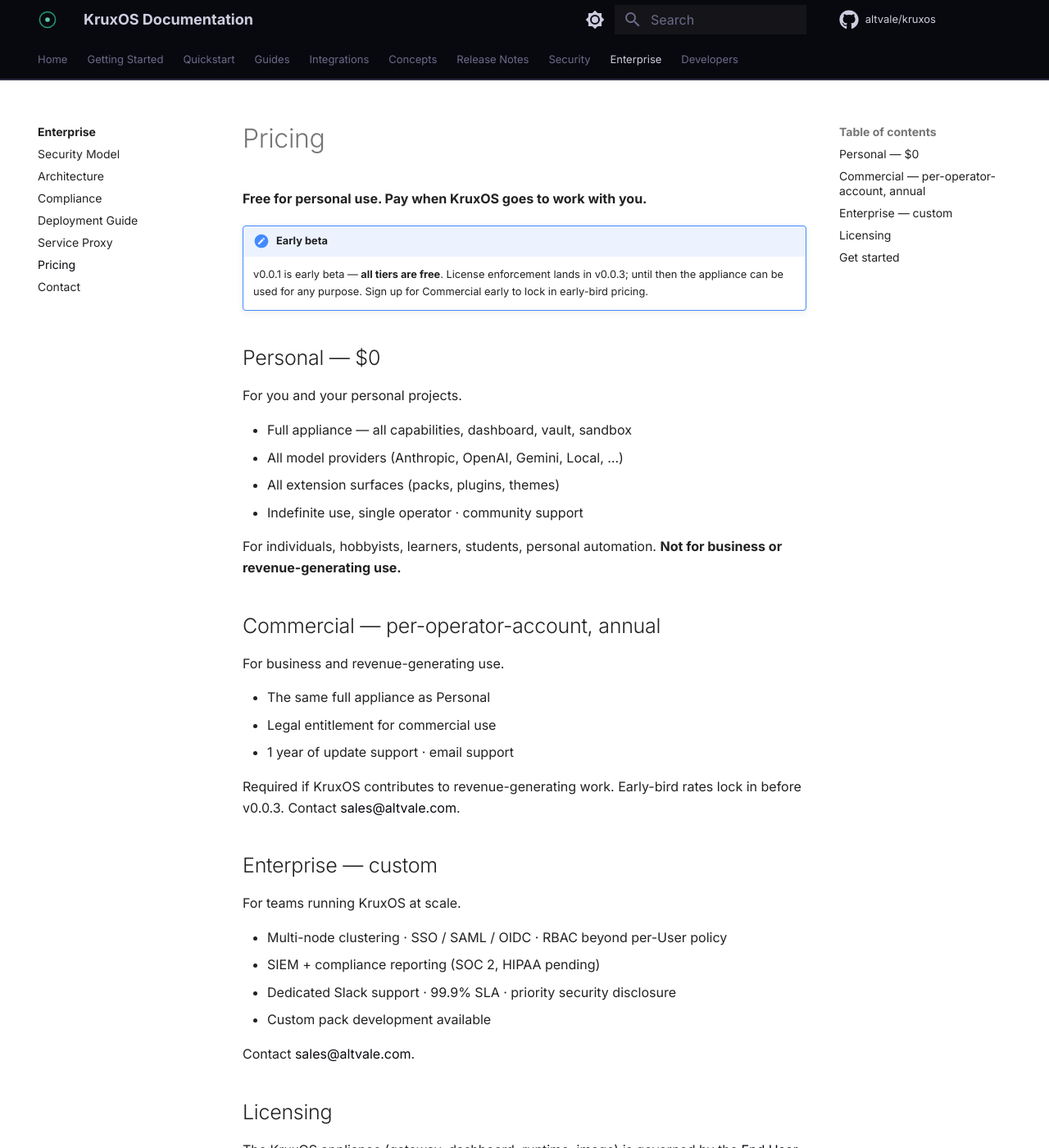
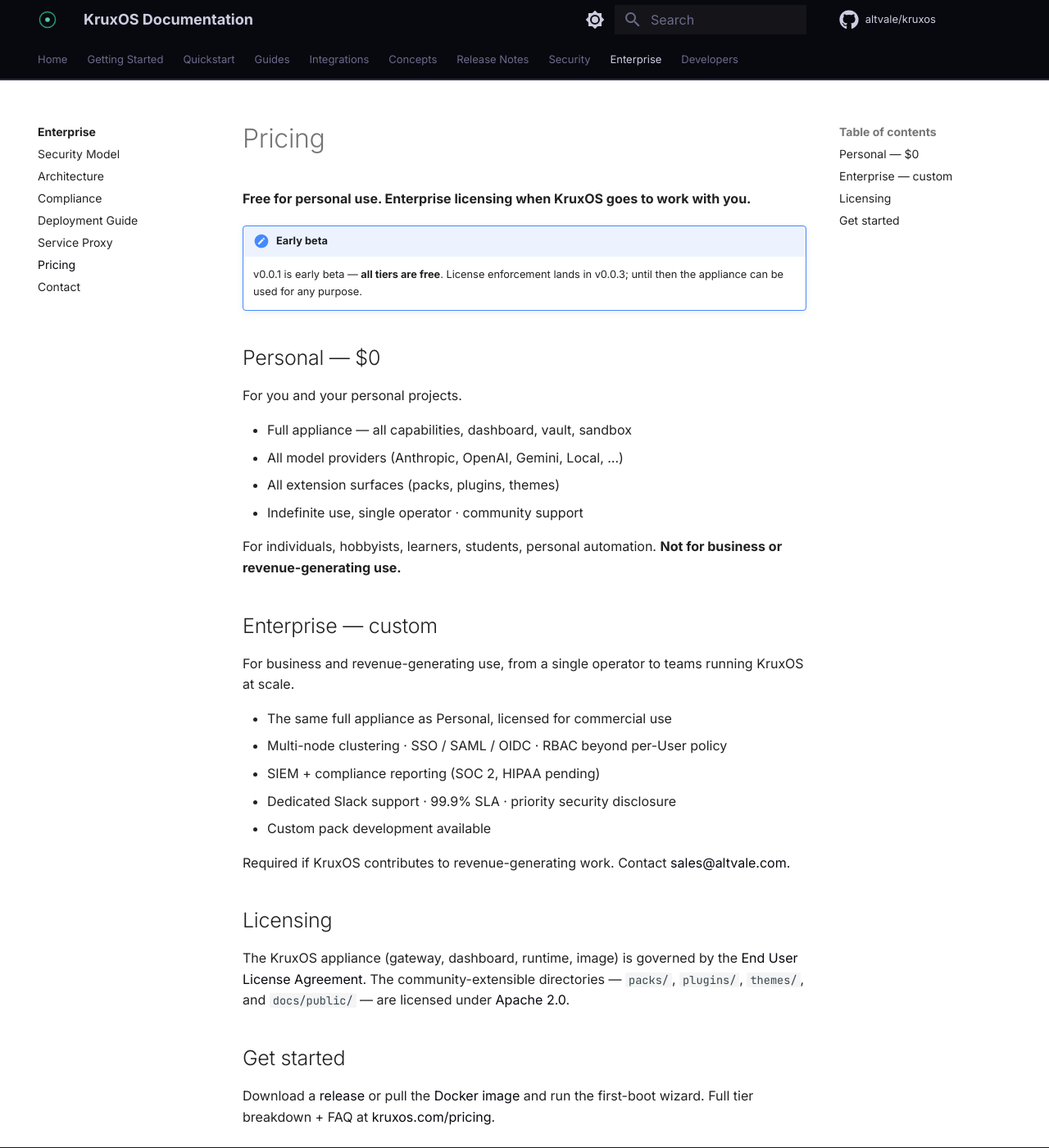
Before and after one commit to altvale/kruxos, an MkDocs documentation site: the page built from docs/public/docs/enterprise/pricing.md, in a window 1280 px wide and 1400 px high. Shown: the whole window at 82% size. Built offline with MkDocs 1.6.1 and Material for MkDocs 9.7.7, drawn with Linux system fonts in a browser that asks for light colours; comment, search, counter and statistics services are not loaded.

Commit message:
docs: two-tier pricing (Personal + Enterprise) + sign-in and activation guides
- Pricing sweep: Commercial tier removed from public docs; business and
  revenue-generating use now routes to Enterprise (contact sales).
  Touched enterprise/pricing.md, index.md, enterprise/index.md.
- New guides: guides/signing-in.md (magic-link flow, single-use / 15-min
  expiry, didn't-get-it help) and guides/activating.md (pairing-code
  online activation, offline paste, seat model, re-activation).
- Wired both guides into mkdocs nav and guides/index.md.

```diff
--- a/docs/public/docs/enterprise/index.md
+++ b/docs/public/docs/enterprise/index.md
@@ -99,5 +99,5 @@
 | [Compliance](compliance.md) | SOC2, ISO27001 readiness |
 | [Deployment Guide](deployment-guide.md) | Production deployment best practices |
 | [Service Proxy](service-proxy.md) | External service safety model |
-| [Pricing](pricing.md) | Personal (free), Commercial, and Enterprise tiers |
+| [Pricing](pricing.md) | Personal (free) and Enterprise (custom) tiers |
 | [Contact](contact.md) | Talk to the KruxOS team |
--- a/docs/public/docs/enterprise/pricing.md
+++ b/docs/public/docs/enterprise/pricing.md
@@ -1,11 +1,10 @@
 # Pricing
 
-**Free for personal use. Pay when KruxOS goes to work with you.**
+**Free for personal use. Enterprise licensing when KruxOS goes to work with you.**
 
 !!! note "Early beta"
     v0.0.1 is early beta — **all tiers are free**. License enforcement
     lands in v0.0.3; until then the appliance can be used for any purpose.
-    Sign up for Commercial early to lock in early-bird pricing.
 
 ## Personal — $0
 
@@ -19,26 +18,18 @@
 For individuals, hobbyists, learners, students, personal automation.
 **Not for business or revenue-generating use.**
 
-## Commercial — per-operator-account, annual
-
-For business and revenue-generating use.
-
-- The same full appliance as Personal
-- Legal entitlement for commercial use
-- 1 year of update support · email support
-
-Required if KruxOS contributes to revenue-generating work. Early-bird
-rates lock in before v0.0.3. Contact [sales@altvale.com](mailto:sales@altvale.com).
-
 ## Enterprise — custom
 
-For teams running KruxOS at scale.
+For business and revenue-generating use, from a single operator to teams
+running KruxOS at scale.
 
+- The same full appliance as Personal, licensed for commercial use
 - Multi-node clustering · SSO / SAML / OIDC · RBAC beyond per-User policy
 - SIEM + compliance reporting (SOC 2, HIPAA pending)
 - Dedicated Slack support · 99.9% SLA · priority security disclosure
 - Custom pack development available
 
+Required if KruxOS contributes to revenue-generating work.
 Contact [sales@altvale.com](mailto:sales@altvale.com).
 
 ## Licensing
--- a/docs/public/mkdocs.yml
+++ b/docs/public/mkdocs.yml
@@ -96,6 +96,8 @@
   - Guides:
     - guides/index.md
     - First-Boot Wizard: guides/first-boot-wizard.md
+    - Signing In: guides/signing-in.md
+    - Activating Your Appliance: guides/activating.md
     - Host CLI Integrations: guides/host-cli-integrations.md
     - Model Providers: guides/model-providers.md
     - On-Appliance Inference: guides/on-appliance-inference.md
```
Also changed, not shown: docs/public/docs/guides/activating.md (added, +45 -0 lines), docs/public/docs/guides/index.md (+7 -0 lines), docs/public/docs/guides/signing-in.md (added, +33 -0 lines), docs/public/docs/index.md (+1 -1 lines).
